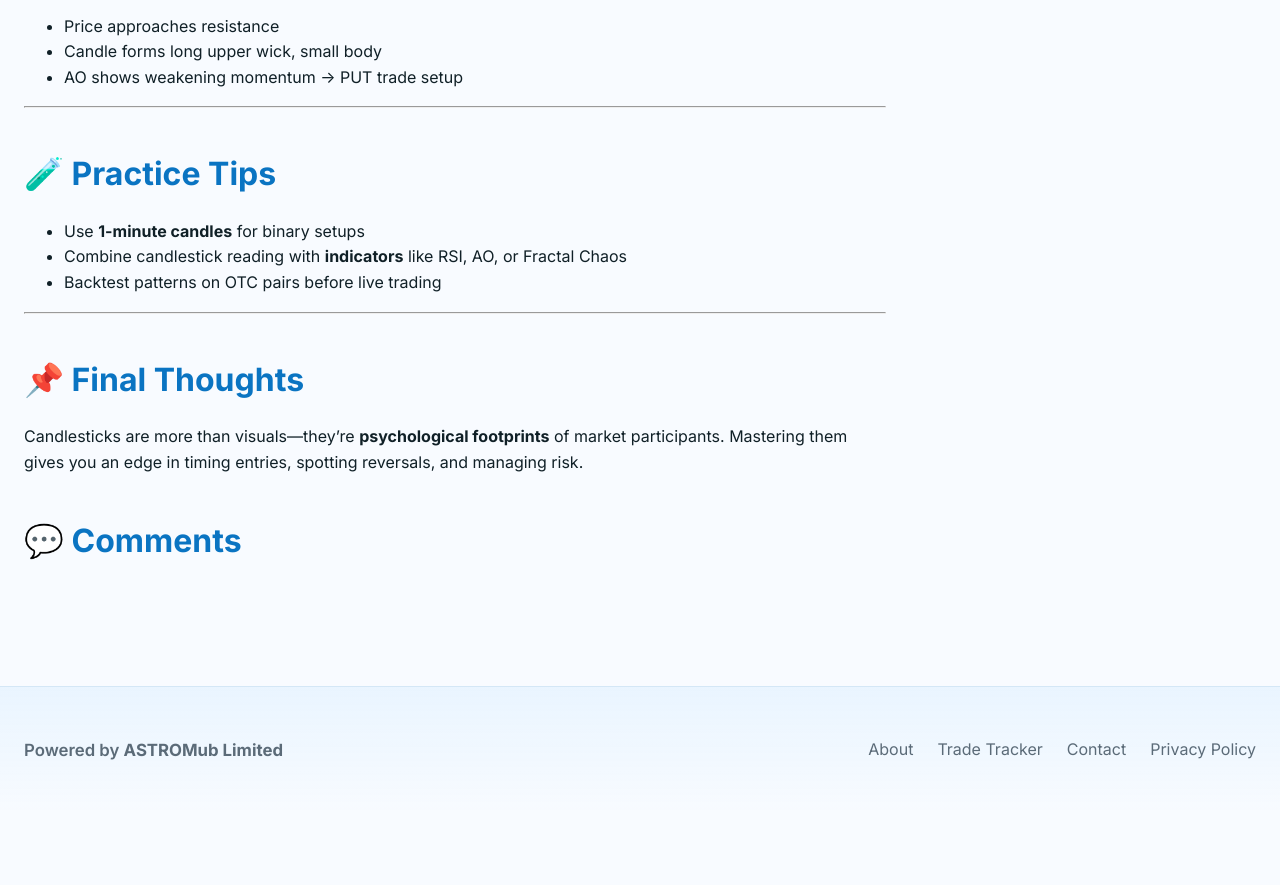
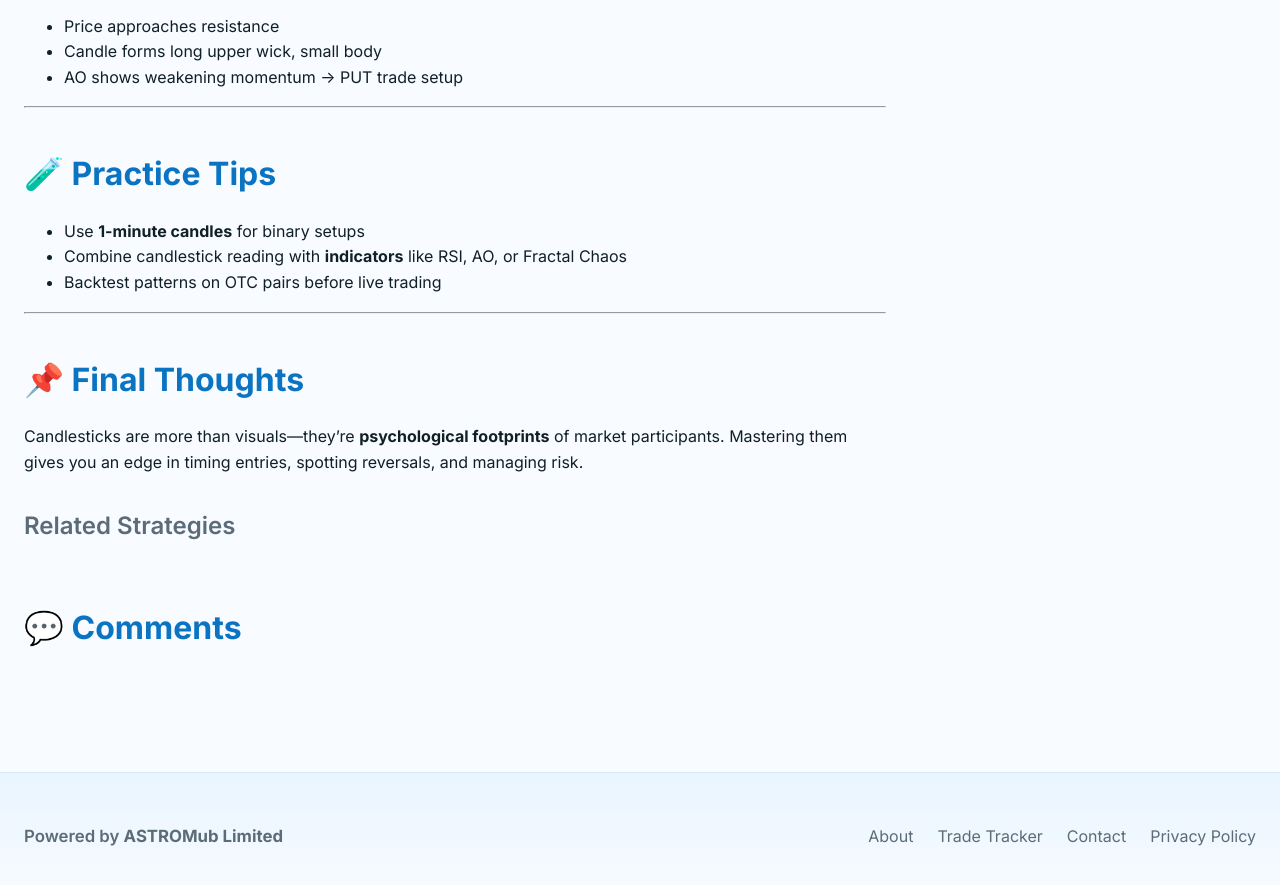
Before and after one commit to astromub/silver-umbrella, a Jekyll site: the page built from _posts/2025-11-08-candlestick-basics.md, in a window 1280 px wide and 900 px high, scrolled down 2547 px. Shown: the top 885 px of the window. Built offline with Jekyll 4.4.1, drawn with Linux system fonts in a browser that asks for light colours; comment, search, counter and statistics services are not loaded; before the commit the page ends 3360 px from its top, so only the background shows below that.

Commit message:
Update post.html

```diff
--- a/_layouts/post.html
+++ b/_layouts/post.html
@@ -3,8 +3,27 @@ layout: default
 ---
 
 <h1>{{ page.title }}</h1>
-<p><em>{{ page.date | date: "%B %d, %Y" }}</em></p>
+<p class="date"><em>{{ page.date | date: "%B %d, %Y" }}</em></p>
 {{ content }}
+
+{% if page.categories %}
+<div class="related-posts">
+    <h3>Related Strategies</h3>
+    <div class="card-grid">
+        {% for post in site.categories[page.categories.first] limit:3 %}
+            {% if post.url != page.url %}
+            <div class="card">
+                <a href="{{ post.url | relative_url }}" class="card-link">
+                    <h4>{{ post.title }}</h4>
+                    <p class="date">{{ post.date | date: "%B %d, %Y" }}</p>
+                    <p class="excerpt">{{ post.excerpt | strip_html | truncatewords: 15 }}</p>
+                </a>
+            </div>
+            {% endif %}
+        {% endfor %}
+    </div>
+</div>
+{% endif %}
 
 <div class="wrapper">
   <h2>💬 Comments</h2>
```
